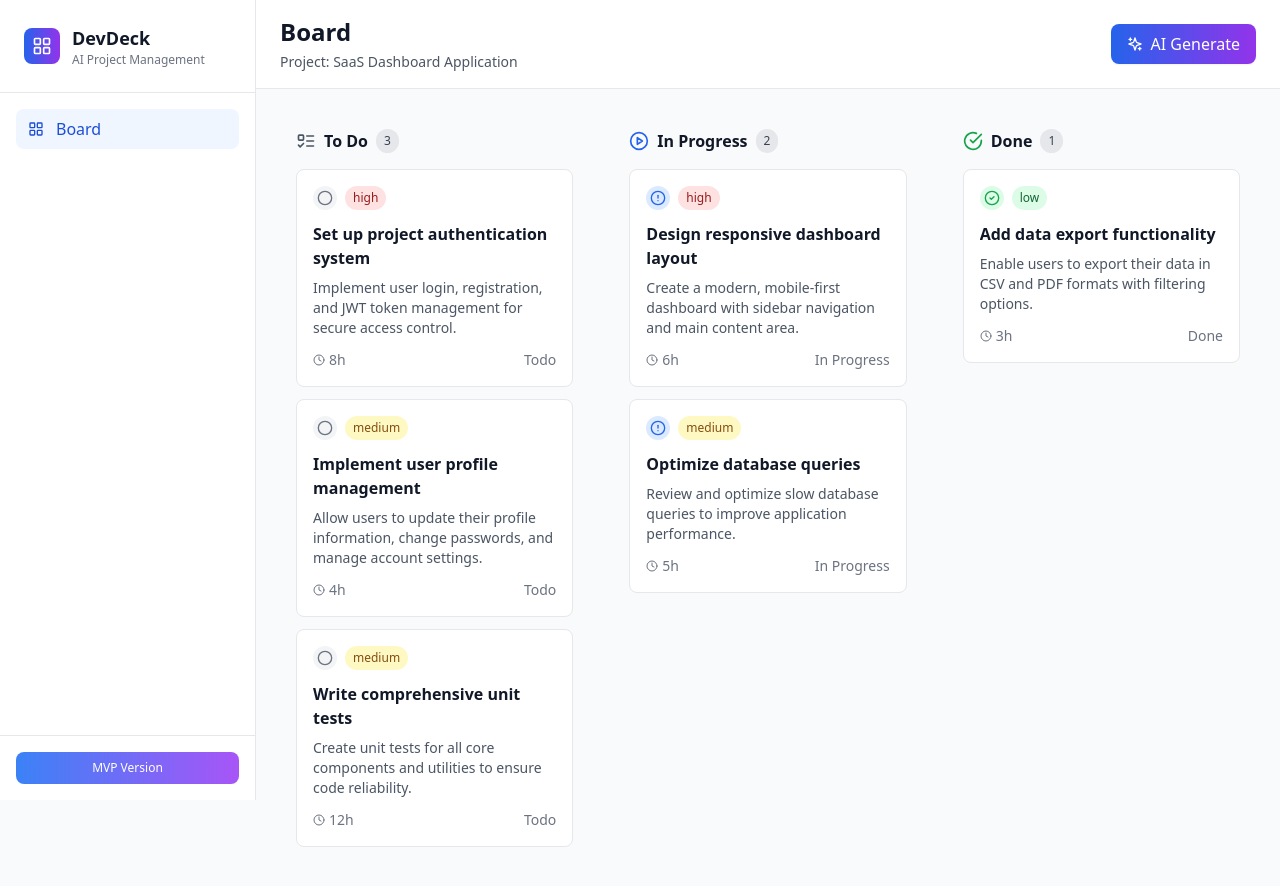
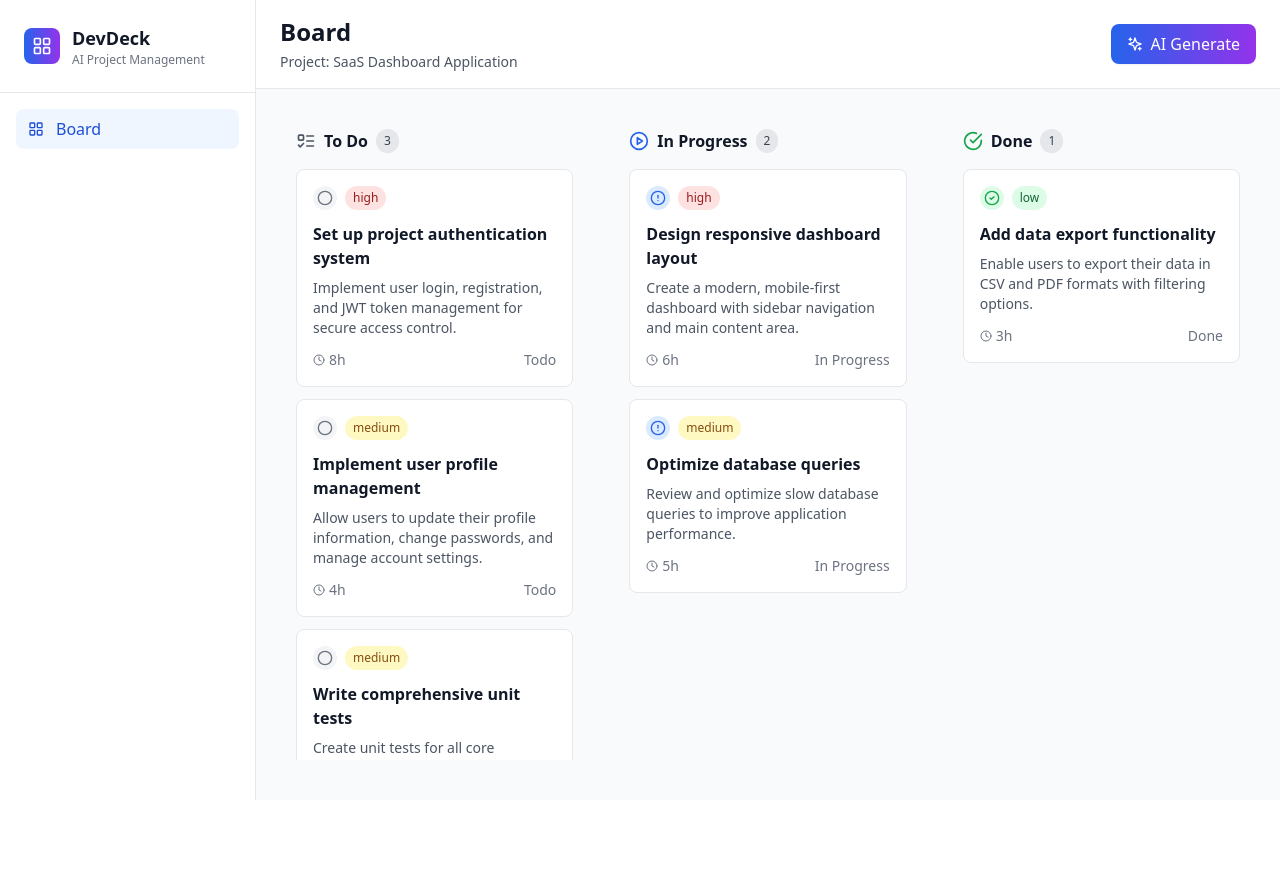
Before and after one commit to Brenden-Yiping-Wang/devdeck, a React (Vite) app: page /board in a window 1280 px wide. After the commit the page ends 800 px from the top, so only its background shows below. Built offline with nearby package versions, Linux system fonts and the light colour scheme.

Commit message:
Fix Layout and Add Scrolling

```diff
--- a/src/components/DroppableColumn.tsx
+++ b/src/components/DroppableColumn.tsx
@@ -35,7 +35,7 @@ export default function DroppableColumn({
   return (
     <div
       ref={setNodeRef}
-      className={`bg-gray-50 rounded-xl p-4 flex flex-col transition-all duration-300 ease-out min-h-[400px] ${
+      className={`bg-gray-50 rounded-xl p-4 flex flex-col transition-all duration-300 ease-out min-h-[500px] max-h-full ${
         isOver ? 'bg-gradient-to-br from-blue-50 to-indigo-50 ring-2 ring-blue-300 shadow-lg scale-[1.02]' : 'hover:bg-gray-100'
       }`}
     >
@@ -49,7 +49,7 @@ export default function DroppableColumn({
         </span>
       </div>
 
-      <div className={`space-y-3 flex-1 transition-all duration-300 ${
+      <div className={`space-y-3 flex-1 overflow-y-auto transition-all duration-300 ${
         isOver ? 'scale-[1.01]' : ''
       }`}>
         <SortableContext items={tickets.map(t => t.id)} strategy={verticalListSortingStrategy}>
--- a/src/components/Layout.tsx
+++ b/src/components/Layout.tsx
@@ -4,9 +4,9 @@ import Sidebar from './Sidebar';
 
 export default function Layout() {
   return (
-    <div className="min-h-screen bg-gray-50 flex">
+    <div className="h-screen bg-gray-50 flex overflow-hidden">
       <Sidebar />
-      <div className="flex-1 flex flex-col">
+      <div className="flex-1 flex flex-col min-w-0">
         <Outlet />
       </div>
     </div>
--- a/src/components/Sidebar.tsx
+++ b/src/components/Sidebar.tsx
@@ -4,7 +4,7 @@ import { LayoutGrid } from 'lucide-react';
 
 export default function Sidebar() {
   return (
-    <div className="w-64 bg-white border-r border-gray-200 h-screen flex flex-col">
+    <div className="w-64 bg-white border-r border-gray-200 h-full flex flex-col flex-shrink-0">
       <div className="p-6 border-b border-gray-200">
         <div className="flex items-center space-x-3">
           <div className="bg-gradient-to-r from-blue-600 to-purple-600 p-2 rounded-lg">
@@ -34,12 +34,6 @@ export default function Sidebar() {
           </NavLink>
         </div>
       </nav>
-
-      <div className="p-4 border-t border-gray-200">
-        <div className="bg-gradient-to-r from-blue-500 to-purple-500 text-white px-3 py-2 rounded-lg text-xs font-medium text-center">
-          MVP Version
-        </div>
-      </div>
     </div>
   );
 }
--- a/src/components/TicketBoard.tsx
+++ b/src/components/TicketBoard.tsx
@@ -78,7 +78,7 @@ export default function TicketBoard({ tickets, onStatusChange, onGenerateClick }
 
   if (tickets.length === 0) {
     return (
-      <div className="flex-1 flex items-center justify-center p-8">
+      <div className="h-full flex items-center justify-center p-8">
         <div className="text-center max-w-md">
           <div className="text-gray-400 mb-6">
             <ListTodo className="h-16 w-16 mx-auto" />
@@ -104,7 +104,7 @@ export default function TicketBoard({ tickets, onStatusChange, onGenerateClick }
       onDragStart={handleDragStart}
       onDragEnd={handleDragEnd}
     >
-      <div className="flex-1 p-6">
+      <div className="h-full p-6 overflow-y-auto">
         <div className="grid grid-cols-1 lg:grid-cols-3 gap-6 h-full">
           {columns.map((column) => {
             const columnTickets = tickets.filter(ticket => ticket.status === column.status);
--- a/src/pages/BoardPage.tsx
+++ b/src/pages/BoardPage.tsx
@@ -20,17 +20,19 @@ export default function BoardPage() {
   };
 
   return (
-    <>
+    <div className="flex flex-col h-full">
       <BoardHeader
         onGenerateClick={() => setIsModalOpen(true)}
         currentProject={currentProject?.title || null}
       />
 
-      <TicketBoard
-        tickets={tickets}
-        onStatusChange={handleStatusChange}
-        onGenerateClick={() => setIsModalOpen(true)}
-      />
+      <div className="flex-1 overflow-hidden">
+        <TicketBoard
+          tickets={tickets}
+          onStatusChange={handleStatusChange}
+          onGenerateClick={() => setIsModalOpen(true)}
+        />
+      </div>
 
       <AIGenerateModal
         isOpen={isModalOpen}
@@ -38,6 +40,6 @@ export default function BoardPage() {
         onSubmit={onRequestSubmit}
         isProcessing={isProcessing}
       />
-    </>
+    </div>
   );
 }
```
